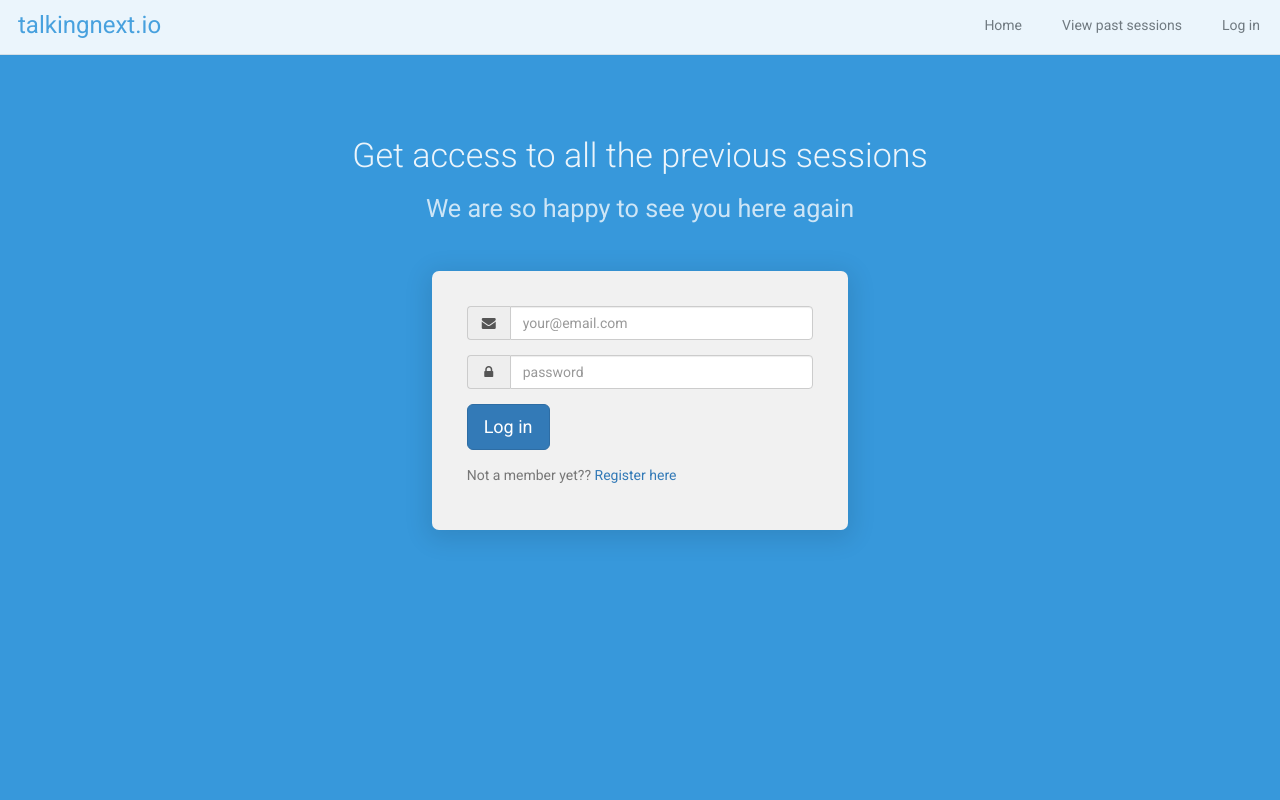
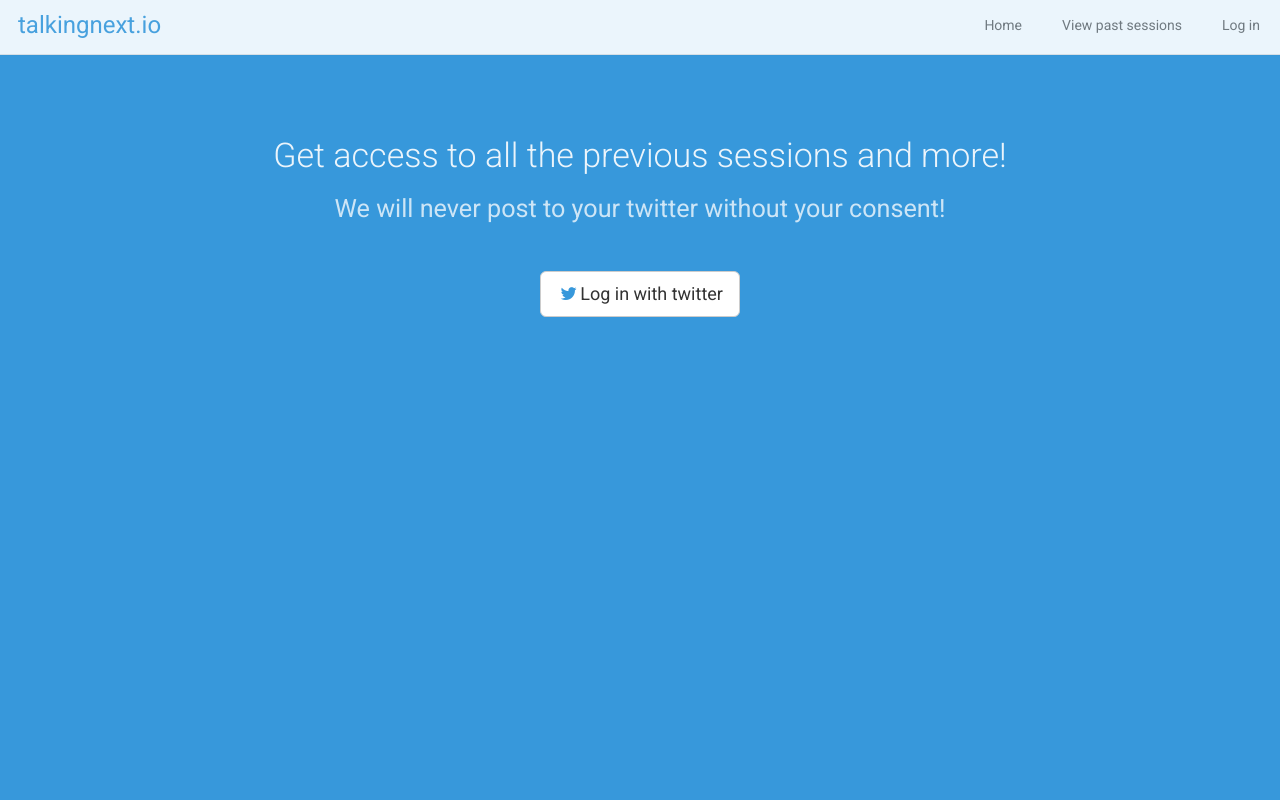
Before and after one commit to martolini/talkingnext, a Django app: page /login/ in a window 1280 px wide. Run offline with Django 3.2, Linux system fonts and the light colour scheme; some libraries are stand-ins or nearby versions.

Commit message:
Redirect and fix login page

```diff
--- a/apps/profiles/views.py
+++ b/apps/profiles/views.py
@@ -1,31 +1,8 @@
 from django.shortcuts import render, redirect
-from django.contrib import auth
-from django.core.urlresolvers import reverse
 from django.contrib.auth.decorators import login_required
-from .models import Profile
-from .forms import ProfileCreationForm
 from django.contrib import messages
 
 def login_view(request):
-	if request.POST:
-		form_type = request.POST.get('form-type')
-		if form_type == 'login':
-			email = request.POST.get('email')
-			password = request.POST.get('password')
-			user = auth.authenticate(username=email, password=password)
-			if user is not None:
-				auth.login(request, user)
-				if request.GET.get('next') is not None:
-					return redirect(request.GET.get('next'))
-				return redirect(reverse('archive'))
-		elif form_type == 'register':
-			form = ProfileCreationForm(request.POST)
-			if form.is_valid():
-				profile = form.save()
-				user = auth.authenticate(username=profile.email, password=request.POST.get('password'))
-				if user is not None:
-					auth.login(request, user)
-					return redirect('/')
 	return render(request, 'profiles/login.html')
 
 @login_required
--- a/templates/profiles/login.html
+++ b/templates/profiles/login.html
@@ -3,16 +3,23 @@
 
 {% block body %}
 {% include "navigation.html" %}
-<div id="main-content" style="background-color: #3798db; height: 100vh;">
-	<div id="home">
+<div id="main-content" class="container">
 	<div class="row row-padding">
 		<div class="row top-row">
-				<h1 class="main-title">Get access to all the previous sessions</h1>
+			<div class="col-xs-12">
+				<h1 class="main-title">Get access to all the previous sessions and more!</h1>
 				<p class="subtext text-center">
-					We are so happy to see you here again
+					We will never post to your twitter without your consent!
 				</p>
 			</div>
+		</div>
 		<div class="row">
+			<div class="col-xs-12">
+				<button class="btn btn-default btn-lg center-block" onClick="logInTwitter()">
+					<i class="fa fa-fw fa-twitter" style="color: #3798db"></i>Log in with twitter
+				</button>
+			</div>
+			{% comment %}
 			<div class="col-xs-10 col-xs-offset-1 col-sm-6 col-sm-offset-3 col-md-4 col-md-offset-4">
 				<form class="login" method="POST" id="login-form">
 					{% csrf_token %}
@@ -76,7 +83,7 @@
 					<p class="text-muted">Already a member? <a id="login-btn" href="#">Login here</a></p>
 				</form>
 			</div>
-			</div>
+			{% endcomment %}
 		</div>
 	</div>
 </div>
@@ -84,20 +91,25 @@
 
 {% block scripts %}
 <script type="text/javascript">
+	function logInTwitter() {
+		doLogin(function(profile) {
+			window.location = "{% url 'profile' %}";
+		});
+	}
 	$(function() {
-		$('#login-btn').click(function(e) {
-			e.preventDefault();
-			$('#register-form').fadeOut(250, function(e) {
-				$('#login-form').fadeIn(250);
-			});
-		});
+		// $('#login-btn').click(function(e) {
+		// 	e.preventDefault();
+		// 	$('#register-form').fadeOut(250, function(e) {
+		// 		$('#login-form').fadeIn(250);
+		// 	});
+		// });
 
-		$('#register-btn').click(function(e) {
-			e.preventDefault();
-			$('#login-form').fadeOut(250, function(e) {
-				$('#register-form').fadeIn(250);
-			});
-		});
+		// $('#register-btn').click(function(e) {
+		// 	e.preventDefault();
+		// 	$('#login-form').fadeOut(250, function(e) {
+		// 		$('#register-form').fadeIn(250);
+		// 	});
+		// });
 	});
 </script>
 {% endblock %}
```
Lines whose indentation alone changed are shown as unchanged.
